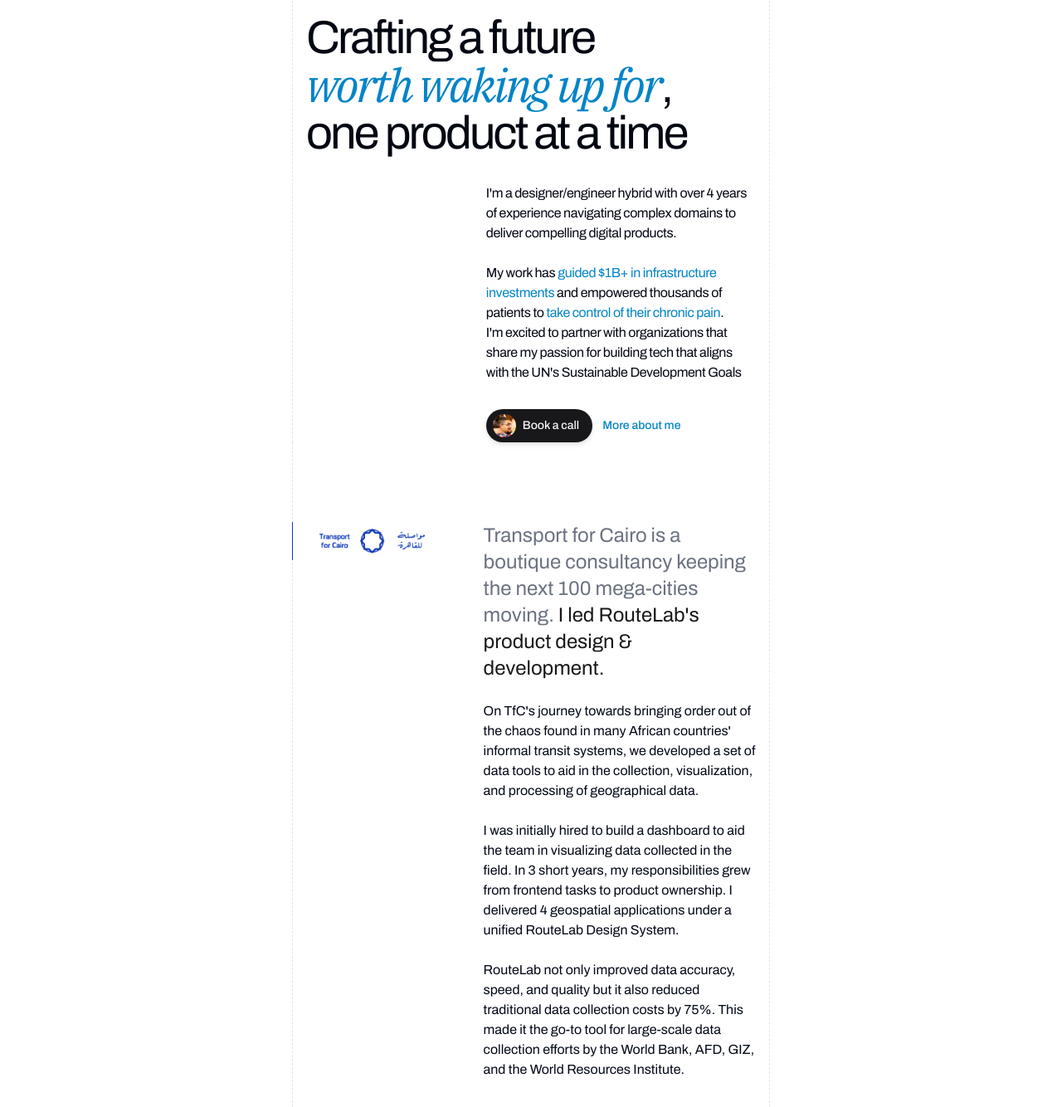
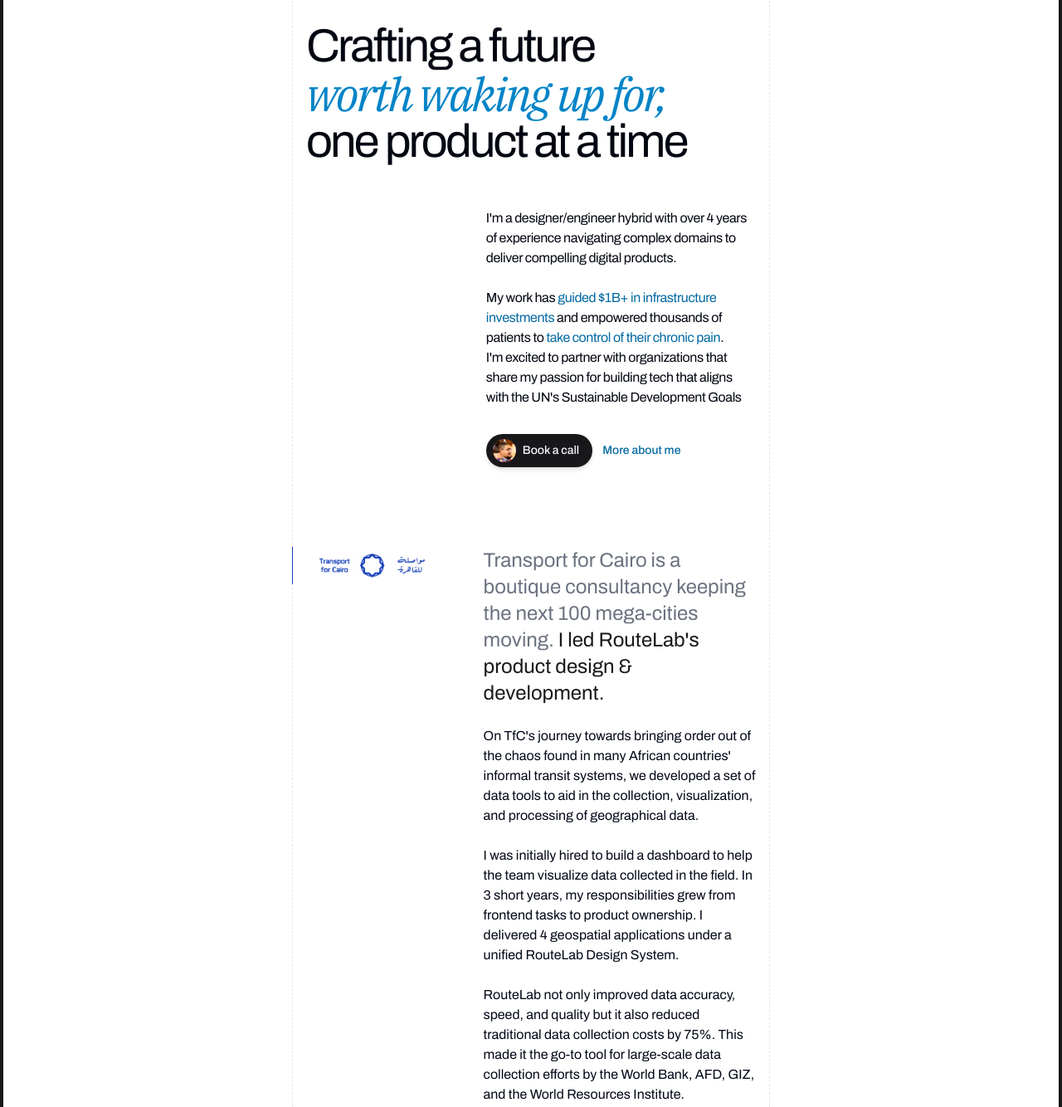
Before and after one commit to bishoym/astro-portfolio, an Astro site: page / in a window 1280 px wide. Shown: the part 98-1432 px from the top of the page at 83% size. Built offline with nearby package versions, Linux system fonts and the light colour scheme; Astro itself is replaced by a stand-in of ours.

Commit message:
chore: Add tasteful slide up & fade in animation to the hero section header, improve TfC's description copy

```diff
--- a/src/layouts/Layout.astro
+++ b/src/layouts/Layout.astro
@@ -23,7 +23,7 @@ const {
 		<meta property="og:image" content={image} />
 		<title>{title}</title>
 	</head>
-	<body class="mt-1 flex min-h-screen flex-col rounded-lg">
+	<body class="mx-1 mt-1 flex min-h-screen flex-col rounded-xl">
 		<slot />
 	</body>
 </html>
--- a/src/pages/index.astro
+++ b/src/pages/index.astro
@@ -32,21 +32,29 @@ import TreatmentPlanning from '../assets/dexi/treatment-planning.webp';
 ---
 
 <Layout title="Bishoy Maher — User Experience Engineer">
-	<main class="flex flex-col pb-12">
+	<main class="flex flex-col">
 		<section
 			class="mx-auto flex max-w-xl flex-col gap-8 border-dashed px-7 pt-8 text-gray-950 max-sm:text-lg md:border-x-px md:px-4"
 		>
 			<div class="md:ml-auto md:w-[60%]">
 				<p class="font-bold">Bishoy Maher</p>
-				<p>User Experience Engineer</p>
+				<p class="-mt-1">User Experience Engineer</p>
 			</div>
 
 			<h1
-				class="pr-8 text-5xl leading-none tracking-tighter md:pr-20 md:text-[3.5rem]"
+				class="pr-8 text-5xl leading-none tracking-tighter transition-transform duration-700 ease-in-out md:pr-20 md:text-[3.5rem]"
 			>
-				Crafting a future <span class="font-serif italic text-sky-600"
-					>worth waking up for</span
-				>, one product at a time
+				<div class="overflow-hidden py-4 leading-[3.2rem] md:h-[1.6em]">
+					<div class="slide-up-fade-in">Crafting a future</div>
+				</div>
+				<div
+					class="-mt-8 overflow-hidden py-4 font-serif italic leading-[3.2rem] text-sky-600 md:h-[1.6em]"
+				>
+					<div class="slide-up-fade-in">worth waking up for,</div>
+				</div>
+				<div class="-mt-8 overflow-hidden py-4 leading-[3.2rem] md:h-[1.6em]">
+					<div class="slide-up-fade-in">one product at a time</div>
+				</div>
 			</h1>
 
 			<p class="tracking-tight md:ml-auto md:w-[60%]">
@@ -56,11 +64,11 @@ import TreatmentPlanning from '../assets/dexi/treatment-planning.webp';
 				<br />
 				<br />
 				My work has
-				<a href="#tfc" class="text-sky-600 underline-offset-4 hover:underline">
+				<a href="#tfc" class="text-sky-700 underline-offset-4 hover:underline">
 					guided $1B+ in infrastructure investments</a
 				> and empowered thousands of patients to <a
 					href="#flowly"
-					class="text-sky-600 underline-offset-4 hover:underline"
+					class="text-sky-700 underline-offset-4 hover:underline"
 					>take control of their chronic pain</a
 				>.
 
@@ -83,7 +91,7 @@ import TreatmentPlanning from '../assets/dexi/treatment-planning.webp';
 					/>Book a call</button
 				>
 				<a
-					class="inline-flex items-center justify-center whitespace-nowrap text-sm font-medium text-sky-600 underline-offset-4 ring-offset-background transition-colors hover:underline focus-visible:outline-none focus-visible:ring-2 focus-visible:ring-ring focus-visible:ring-offset-2 disabled:pointer-events-none disabled:opacity-50"
+					class="inline-flex items-center justify-center whitespace-nowrap text-sm font-medium text-sky-700 underline-offset-4 ring-offset-background transition-colors hover:underline focus-visible:outline-none focus-visible:ring-2 focus-visible:ring-ring focus-visible:ring-offset-2 disabled:pointer-events-none disabled:opacity-50"
 					>More about me</a
 				>
 			</div>
@@ -109,10 +117,10 @@ import TreatmentPlanning from '../assets/dexi/treatment-planning.webp';
 				geographical data.
 				<br />
 				<br />
-				I was initially hired to build a dashboard to aid the team in visualizing
-				data collected in the field. In 3 short years, my responsibilities grew from
-				frontend tasks to product ownership. I delivered 4 geospatial applications
-				under a unified RouteLab Design System.
+				I was initially hired to build a dashboard to help the team visualize data
+				collected in the field. In 3 short years, my responsibilities grew from frontend
+				tasks to product ownership. I delivered 4 geospatial applications under a
+				unified RouteLab Design System.
 				<br />
 				<br />
 				RouteLab not only improved data accuracy, speed, and quality but it also
@@ -212,7 +220,7 @@ import TreatmentPlanning from '../assets/dexi/treatment-planning.webp';
 		<ProjectSection
 			id="dexi"
 			title="Dexi is building the OS for dental clinics."
-			role="I led the user experience planning and design, and mentored the frontend team."
+			role="I led the UX planning & design, and mentored the frontend team."
 		>
 			<Image
 				loading="lazy"
@@ -241,13 +249,13 @@ import TreatmentPlanning from '../assets/dexi/treatment-planning.webp';
 
 			<ProjectImage
 				slot="client-work"
-				sx="aspect-[16/10]"
+				sx="aspect-[16/10.4]"
 				src={TreatmentPlanning}
 				alt="Treatment planner"
 			/>
 			<ProjectImage
 				slot="client-work"
-				sx="aspect-[16/10]"
+				sx="aspect-[16/10.4]"
 				src={PatientScheduling}
 				alt="Patient scheduler"
 			/>
@@ -260,7 +268,7 @@ import TreatmentPlanning from '../assets/dexi/treatment-planning.webp';
 		</ProjectSection>
 
 		<section
-			class="mx-auto max-w-xl border-dashed pb-12 pt-24 max-sm:text-lg md:border-x-px"
+			class="mx-auto flex max-w-xl flex-col gap-4 border-dashed py-24 max-sm:text-lg md:border-x-px"
 		>
 			<h2
 				class="pl-7 pr-20 text-5xl leading-none tracking-tighter md:pl-4 md:text-[3.5rem]"
@@ -295,7 +303,7 @@ import TreatmentPlanning from '../assets/dexi/treatment-planning.webp';
 					/>Book a call</button
 				>
 				<a
-					class="inline-flex items-center justify-center whitespace-nowrap text-sm font-medium text-sky-600 underline-offset-4 ring-offset-background transition-colors hover:underline focus-visible:outline-none focus-visible:ring-2 focus-visible:ring-ring focus-visible:ring-offset-2 disabled:pointer-events-none disabled:opacity-50"
+					class="inline-flex items-center justify-center whitespace-nowrap text-sm font-medium text-sky-700 underline-offset-4 ring-offset-background transition-colors hover:underline focus-visible:outline-none focus-visible:ring-2 focus-visible:ring-ring focus-visible:ring-offset-2 disabled:pointer-events-none disabled:opacity-50"
 					>More about me</a
 				>
 			</div>
@@ -305,7 +313,7 @@ import TreatmentPlanning from '../assets/dexi/treatment-planning.webp';
 		<div class="mx-auto w-full max-w-xl md:flex md:justify-between md:px-4">
 			<div class="pb-24 md:pb-0">
 				<p>Find me on the internet</p>
-				<span class="flex gap-4 text-slate-300">
+				<span class="flex gap-4">
 					<a class="underline-offset-4 hover:underline">Email</a>
 					<a class="underline-offset-4 hover:underline">Linkedin</a>
 					<a class="underline-offset-4 hover:underline">Dribbble</a>
@@ -316,3 +324,32 @@ import TreatmentPlanning from '../assets/dexi/treatment-planning.webp';
 		</div>
 	</footer>
 </Layout>
+
+<style>
+	h1 > div {
+		animation-delay: 0;
+	}
+	h1 > div:nth-child(2) > div {
+		animation-delay: 0.1s;
+	}
+	h1 > div:nth-child(3) > div {
+		animation-delay: 0.25s;
+	}
+	.slide-up-fade-in {
+		animation: slide-up-fade-in 0.7s cubic-bezier(0.65, 0, 0.35, 1) both;
+	}
+
+	@keyframes slide-up-fade-in {
+		0% {
+			transform: translateY(100px);
+			opacity: 0;
+		}
+		60% {
+			opacity: 0;
+		}
+		100% {
+			transform: translateY(0);
+			opacity: 1;
+		}
+	}
+</style>
```
